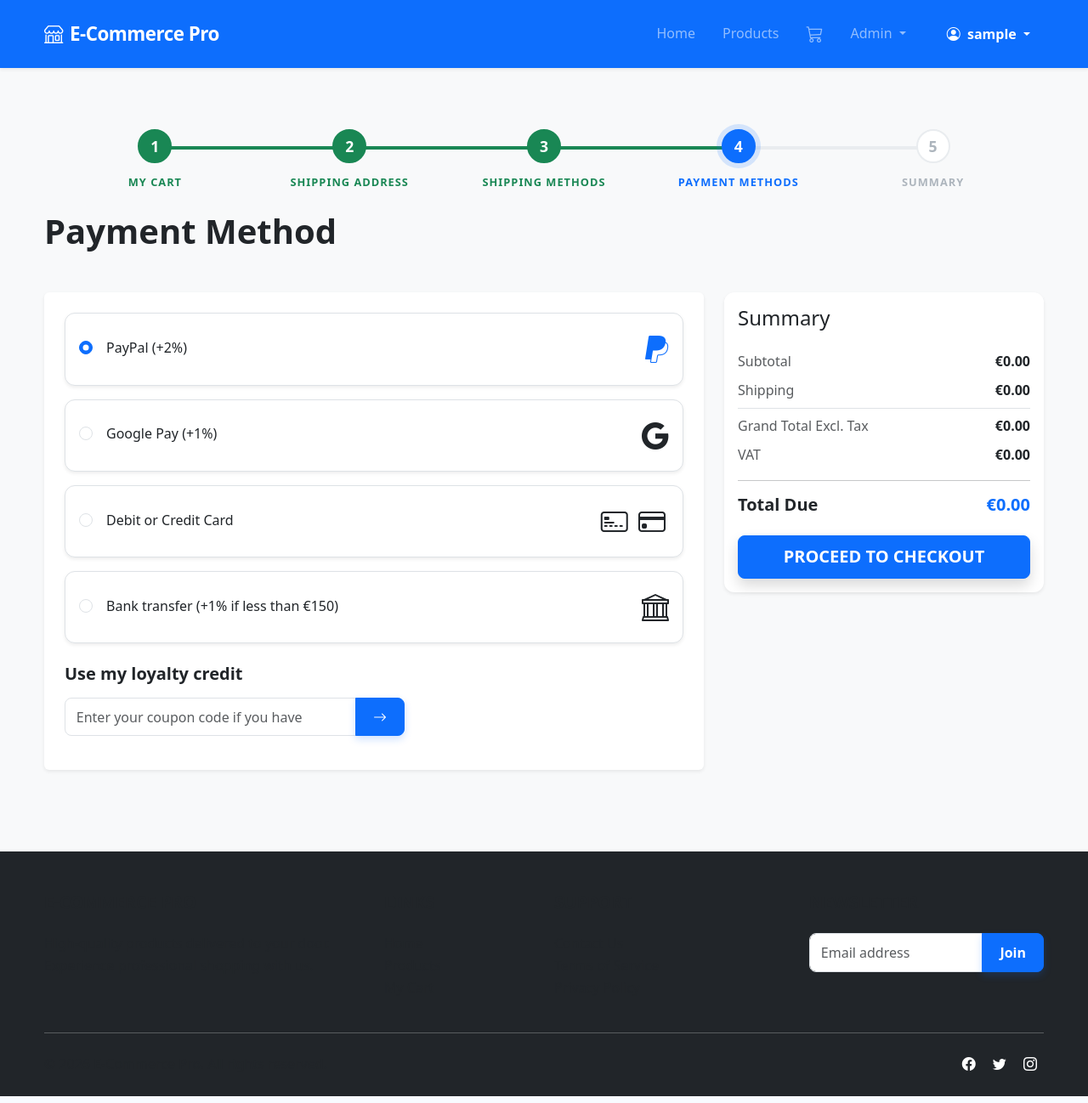
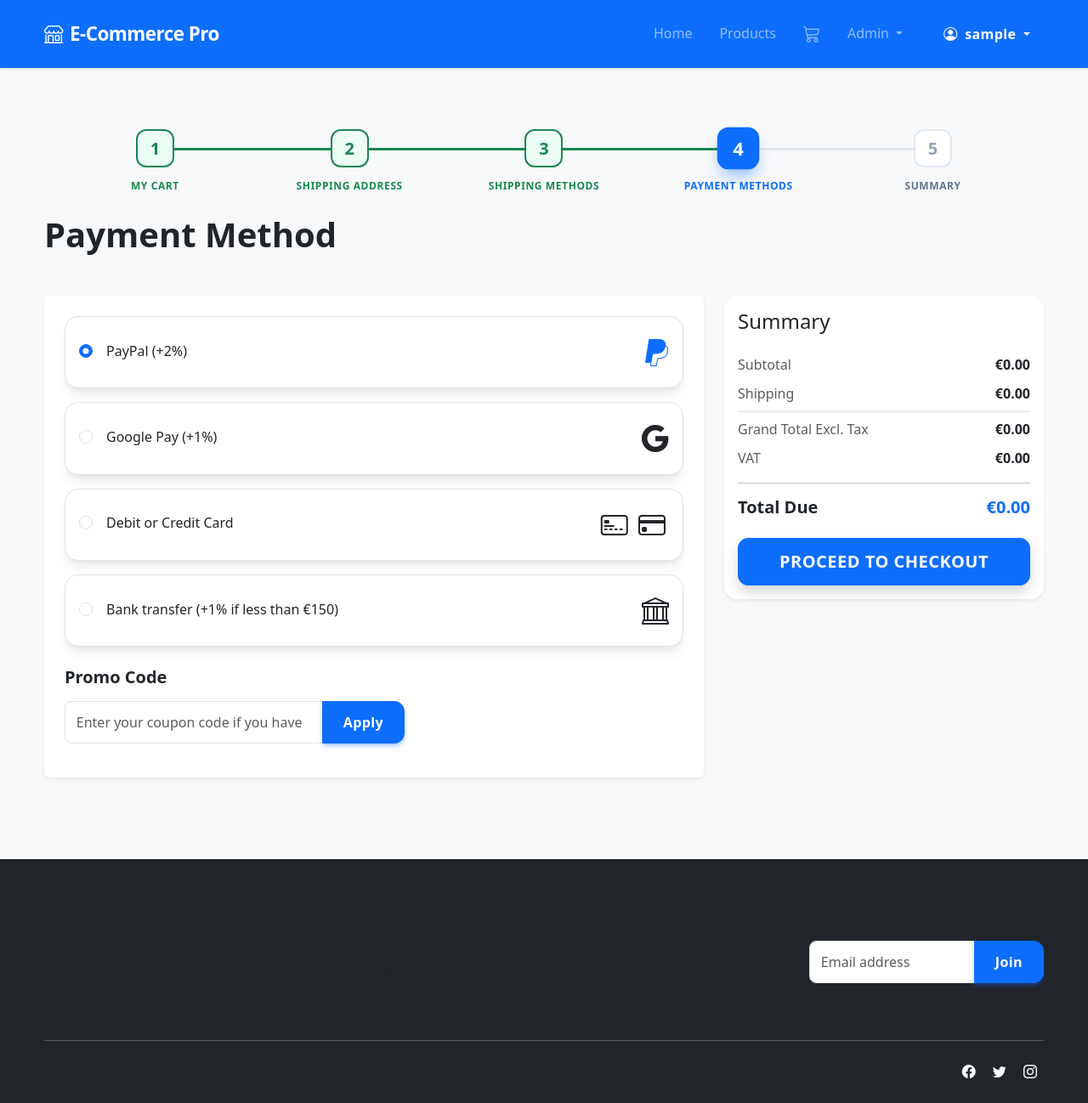
Before and after one commit to sammycrem/e-commerce-c, a Flask app: page /checkout/payment-methods in a window 1280 px wide. Shown: the whole page at 85% size. Run offline with Flask 3, Linux system fonts and the light colour scheme; the visitor is signed in with stand-in values (Sample User, id 1); data comes from the database, SQL or seed files in the repository; data that the repository does not hold is empty; parts of the project's set-up code (start-up, migrations or seed data) failed here and were passed over.

Commit message:
Move promo code to payment step, fix VAT logic, and improve CSS
- Moved promo code and discount UI from My Cart to Payment Method page.
- Implemented session-based promo code storage and backend calculation logic.
- Updated VAT calculation to correctly convert cents to Euros before applying ratios.
- Enhanced CSS with a modern progress bar, card styles, and button effects.
- Fixed a bug in promo validation where timezone-naive and aware datetimes were compared.
- Added unit tests for promo code application and checkout totals.

Co-authored-by: sammycrem <256570095+sammycrem@users.noreply.github.com>

```diff
--- a/app/app.py
+++ b/app/app.py
@@ -336,7 +336,7 @@ def setup_database(app):
                     create_user(xuser_name, generate_id(6) + '_1', xuser_name+"@nomail.local", '123')
 
         if not Promotion.query.first():
-            promo = Promotion(
+            promo1 = Promotion(
                 code='SAVE20',
                 description='Get 20% off your entire order!',
                 discount_type='PERCENT',
@@ -344,9 +344,18 @@ def setup_database(app):
                 is_active=True,
                 valid_to = datetime.now(timezone.utc) + timedelta(days=30)
             )
-            db.session.add(promo)
+            promo2 = Promotion(
+                code='DISCOUNT10',
+                description='Get 10% off your order!',
+                discount_type='PERCENT',
+                discount_value=10,
+                is_active=True,
+                valid_to = datetime.now(timezone.utc) + timedelta(days=30)
+            )
+            db.session.add(promo1)
+            db.session.add(promo2)
             db.session.commit()
-            logger.info("Seeded promotion SAVE20")
+            logger.info("Seeded promotions SAVE20 and DISCOUNT10")
 
         # seed sample countries and shipping zone
         if not Country.query.first():
--- a/app/static/css/style.css
+++ b/app/static/css/style.css
@@ -62,31 +62,41 @@ a:hover {
 }
 
 .card {
-    border: none;
-    box-shadow: 0 0.125rem 0.25rem rgba(0, 0, 0, 0.075);
-    border-radius: 0.75rem;
-    transition: all 0.3s ease;
+    border: 1px solid rgba(0,0,0,.05);
+    box-shadow: 0 10px 15px -3px rgba(0,0,0,0.07), 0 4px 6px -2px rgba(0,0,0,0.05);
+    border-radius: 1rem;
+    transition: all 0.3s cubic-bezier(0.4, 0, 0.2, 1);
     background-color: #fff;
 }
 
 .card:hover {
-    box-shadow: 0 0.5rem 1rem rgba(0, 0, 0, 0.15);
+    transform: translateY(-2px);
+    box-shadow: 0 20px 25px -5px rgba(0,0,0,0.1), 0 10px 10px -5px rgba(0,0,0,0.04);
 }
 
 .btn {
-    border-radius: 0.5rem;
+    border-radius: 0.75rem;
     font-weight: 600;
-    padding: 0.6rem 1.25rem;
-    transition: all 0.2s;
+    padding: 0.75rem 1.5rem;
+    transition: all 0.2s cubic-bezier(0.4, 0, 0.2, 1);
+    letter-spacing: 0.025em;
 }
 
 .btn-primary {
-    box-shadow: 0 4px 10px rgba(13, 110, 253, 0.2);
+    background-color: var(--primary-color);
+    border-color: var(--primary-color);
+    box-shadow: 0 4px 6px -1px rgba(13, 110, 253, 0.3), 0 2px 4px -1px rgba(13, 110, 253, 0.2);
 }
 
 .btn-primary:hover {
-    transform: translateY(-2px);
-    box-shadow: 0 6px 15px rgba(13, 110, 253, 0.25);
+    transform: translateY(-2px) scale(1.02);
+    box-shadow: 0 10px 15px -3px rgba(13, 110, 253, 0.4), 0 4px 6px -2px rgba(13, 110, 253, 0.2);
+    background-color: #0b5ed7;
+    border-color: #0a58ca;
+}
+
+.btn-primary:active {
+    transform: translateY(0) scale(0.98);
 }
 
 .form-control, .form-select, .form-input {
@@ -386,41 +396,43 @@ a:hover {
 }
 
 .progress-step-number {
-    width: 40px;
-    height: 40px;
-    border-radius: 50%;
+    width: 45px;
+    height: 45px;
+    border-radius: 12px;
     background-color: #fff;
-    border: 2px solid #e9ecef;
-    color: #adb5bd;
+    border: 2px solid #e2e8f0;
+    color: #94a3b8;
     font-weight: 700;
     display: flex;
     justify-content: center;
     align-items: center;
     margin-bottom: 0.75rem;
-    transition: all 0.3s ease;
-    font-size: 1.1rem;
+    transition: all 0.4s cubic-bezier(0.4, 0, 0.2, 1);
+    font-size: 1.25rem;
 }
 
 .progress-step.active .progress-step-number {
     background-color: var(--primary-color);
     border-color: var(--primary-color);
     color: #fff;
-    box-shadow: 0 0 0 6px rgba(13, 110, 253, 0.15);
+    transform: scale(1.1);
+    box-shadow: 0 10px 15px -3px rgba(13, 110, 253, 0.4);
 }
 
 .progress-step.completed .progress-step-number {
-    background-color: var(--success-color);
+    background-color: #ecfdf5;
     border-color: var(--success-color);
-    color: #fff;
+    color: var(--success-color);
 }
 
 .progress-step-label {
-    font-size: 0.8rem;
-    font-weight: 700;
+    font-size: 0.75rem;
+    font-weight: 800;
     text-transform: uppercase;
-    letter-spacing: 1px;
-    color: #adb5bd;
+    letter-spacing: 0.05em;
+    color: #64748b;
     transition: all 0.3s ease;
+    text-align: center;
 }
 
 .progress-step.active .progress-step-label {
@@ -434,13 +446,13 @@ a:hover {
 .progress-step:not(:last-child)::after {
     content: '';
     position: absolute;
-    top: 20px;
+    top: 22px;
     left: 50%;
     width: 100%;
-    height: 4px;
-    background-color: #e9ecef;
+    height: 3px;
+    background-color: #e2e8f0;
     z-index: -1;
-    transition: background-color 0.3s ease;
+    transition: all 0.4s ease;
 }
 
 .progress-step.completed::after {
--- a/app/templates/cart.html
+++ b/app/templates/cart.html
@@ -65,7 +65,7 @@
                         <span id="summary-subtotal" class="fw-bold">€0.00</span>
                     </div>
 
-                    <div class="mb-3 mt-3">
+                    <div class="mb-3 mt-3" style="display: none;">
                         <label for="promo-code" class="form-label fw-bold small text-uppercase text-muted">Promo Code</label>
                         <div class="input-group input-group-sm">
                             <input type="text" id="promo-code" placeholder="Enter code" class="form-control">
@@ -76,7 +76,7 @@
 
                     <hr>
 
-                    <div class="d-flex justify-content-between mb-2">
+                    <div class="d-flex justify-content-between mb-2" style="display: none !important;">
                         <span class="text-muted">Discount</span>
                         <span id="summary-discount" class="text-danger fw-bold">€0.00</span>
                     </div>
--- a/app/templates/payment_methods.html
+++ b/app/templates/payment_methods.html
@@ -88,11 +88,12 @@
                     </div>
 
                     <div class="mt-4">
-                        <h5 class="mb-3 fw-bold">Use my loyalty credit</h5>
+                        <h5 class="mb-3 fw-bold">Promo Code</h5>
                         <div class="input-group mb-3" style="max-width: 400px;">
-                            <input type="text" class="form-control" placeholder="Enter your coupon code if you have">
-                            <button class="btn btn-primary" type="button"><i class="bi bi-arrow-right"></i></button>
+                            <input type="text" id="promo-code" class="form-control" placeholder="Enter your coupon code if you have" value="{{ session.get('promo_code', '') }}">
+                            <button id="apply-promo-btn" class="btn btn-primary" type="button">Apply</button>
                         </div>
+                        <p id="promo-feedback" class="small mt-1 mb-0"></p>
                     </div>
                 </form>
             </div>
@@ -153,5 +154,36 @@
             card.querySelector('input').checked = true;
         });
     });
+
+    document.getElementById('apply-promo-btn').addEventListener('click', async () => {
+        const promoCode = document.getElementById('promo-code').value.trim();
+        const promoFeedback = document.getElementById('promo-feedback');
+
+        try {
+            const response = await fetch('/api/set-promo-code', {
+                method: 'POST',
+                headers: {
+                    'Content-Type': 'application/json'
+                },
+                body: JSON.stringify({ promo_code: promoCode })
+            });
+
+            const data = await response.json();
+
+            if (response.ok) {
+                promoFeedback.textContent = data.message;
+                promoFeedback.className = 'small mt-1 mb-0 text-success';
+                // Refresh the summary
+                location.reload();
+            } else {
+                promoFeedback.textContent = data.error || 'Invalid promo code';
+                promoFeedback.className = 'small mt-1 mb-0 text-danger';
+            }
+        } catch (error) {
+            console.error('Error applying promo code:', error);
+            promoFeedback.textContent = 'An error occurred';
+            promoFeedback.className = 'small mt-1 mb-0 text-danger';
+        }
+    });
 </script>
 {% endblock %}
--- a/app/utils.py
+++ b/app/utils.py
@@ -795,8 +795,13 @@ def calculate_totals_internal(items, shipping_country_iso=None, promo_code=None,
     if promo_code:
         promo = Promotion.query.filter_by(code=promo_code, is_active=True).first()
         from datetime import datetime, timezone
-        if promo and promo.valid_to and promo.valid_to < datetime.utcnow():
-            promo = None  # expired
+        if promo and promo.valid_to:
+            now = datetime.now(timezone.utc)
+            valid_to = promo.valid_to
+            if valid_to.tzinfo is None:
+                valid_to = valid_to.replace(tzinfo=timezone.utc)
+            if valid_to < now:
+                promo = None  # expired
 
     if promo:
         if promo.discount_type == 'PERCENT':
@@ -902,8 +907,13 @@ def compute_vat_for_cart(cart_items: list, country_iso: str):
         unit_cents = int(it.get('unit_price_cents', 0))
         category = it.get('product_snapshot', {}).get('category') if it.get('product_snapshot') else None
         vat_rate = get_vat_rate_for_product(country_iso, category)
-        vat_per_unit_decimal = cents_to_decimal(unit_cents) * Decimal(vat_rate)
+
+        # Correct VAT calculation: Convert cent values to decimal Euros before applying ratios
+        unit_price_decimal = cents_to_decimal(unit_cents)
+        vat_per_unit_decimal = unit_price_decimal * Decimal(vat_rate)
+        # Then convert back to cents using decimal_to_cents
         vat_per_unit_cents = decimal_to_cents(vat_per_unit_decimal)
+
         line_vat = vat_per_unit_cents * qty
         item_vats.append({'sku': it.get('sku') or it.get('variant_sku'), 'unit_vat_cents': vat_per_unit_cents, 'line_vat_cents': line_vat})
         total_vat += line_vat
```
Also changed, not shown: app/blueprints/checkout.py (+45 -9 lines), app/static/js/cart.js (+5 -20 lines), app/tests/test_promo_checkout.py (added, +68 -0 lines).
